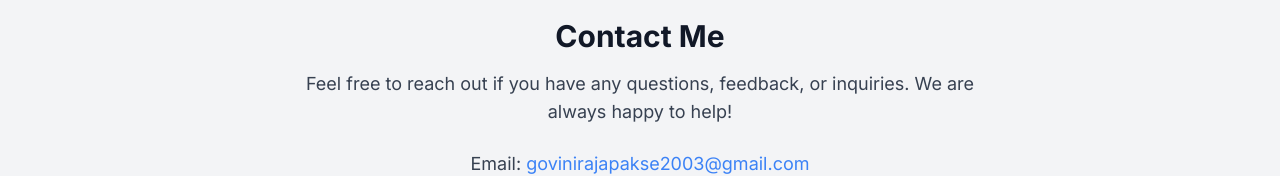
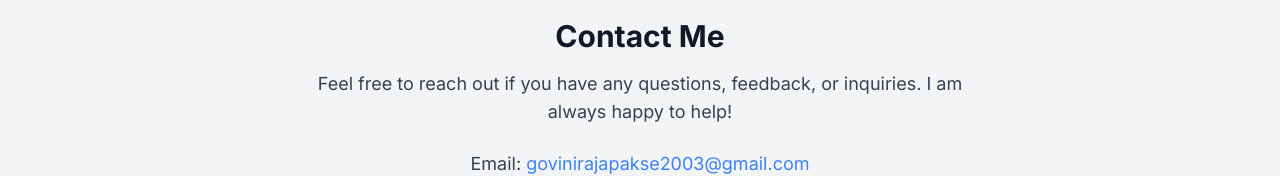
Before and after one commit to Govini2003/cv-builder, a React (Vite) app: page /contact in a window 1280 px wide. Shown: the part 268-444 px from the top of the page. Built offline with nearby package versions, Linux system fonts and the light colour scheme.

Commit message:
Update Contact.tsx

```diff
--- a/src/pages/Contact.tsx
+++ b/src/pages/Contact.tsx
@@ -9,7 +9,7 @@ const Contact: React.FC = () => {
       <h1 className="text-3xl font-bold text-gray-900 mb-4">Contact Me</h1>
       <p className="text-lg text-gray-700 max-w-2xl mb-6">
         Feel free to reach out if you have any questions, feedback, or inquiries.
-        We are always happy to help!
+        I am always happy to help!
       </p>
 
       {/* Contact Information */}
```
